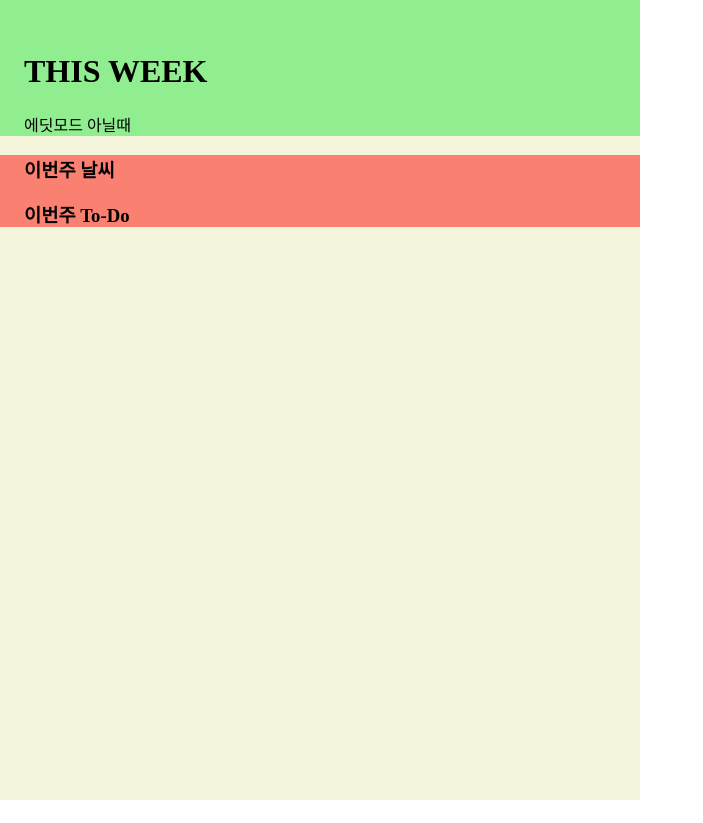
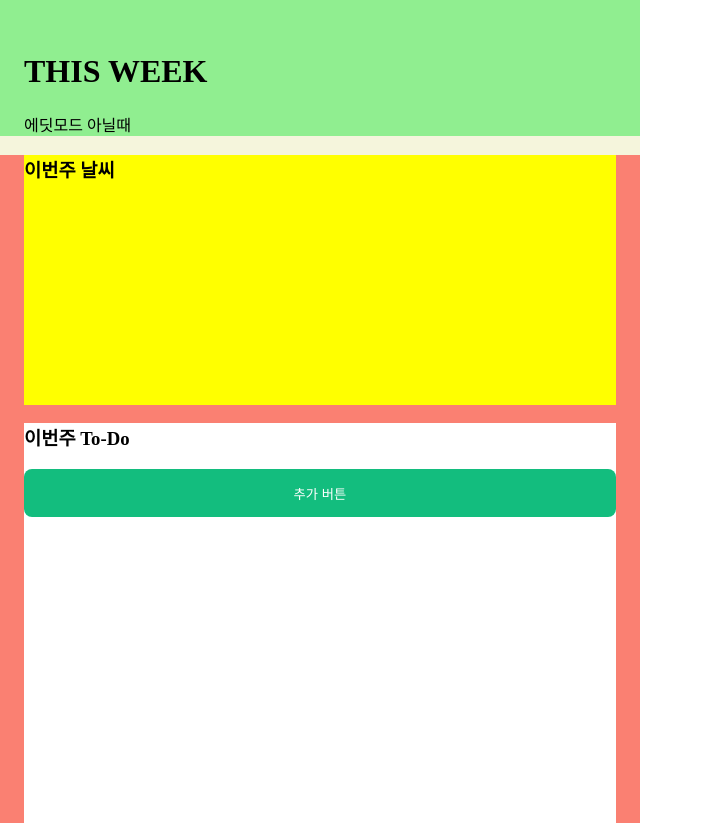
Before and after one commit to seungsooHa92/recoil-app, a React (Create React App) app: page / in a window 1280 px wide. Shown: the whole page, without its empty margins (0-703 px from the left). Before the commit the page ends 800 px from the top, so only its background shows below. Built offline with nearby package versions, Linux system fonts and the light colour scheme.

Commit message:
feat: 로컬스토리지 훅 사용

```diff
--- a/src/components/Home/TodoList.tsx
+++ b/src/components/Home/TodoList.tsx
@@ -1,12 +1,64 @@
-import React from 'react';
+import { observer } from 'mobx-react-lite';
+import React, { useState } from 'react';
+import { useEffect } from 'react';
+import { TodoModel } from 'src/store/model/TodoModel';
 import styled from 'styled-components';
+import { useStores } from '../../context/RootStoreProvider';
+import { useLocalStorage } from '../../hook/useLocalStorage';
 
 const TodoList = () => {
+  const { todoStore } = useStores();
+  const [state, setState] = useLocalStorage('tsodo', []);
+  const [todoList, setTodoList] = useState<Array<TodoModel>>(state);
+
+  useEffect(() => {
+    setTodoList(state);
+  }, []);
+
+  useEffect(() => {
+    setState(todoList);
+  }, [todoList]);
+
+  const handleAddTodo = () => {
+    const newTodo = new TodoModel();
+    newTodo.id = new Date().toISOString();
+    newTodo.isComplete = false;
+    newTodo.title = `이번주 할일 ${todoList.length + 1}`;
+    setTodoList(todoList.concat(newTodo));
+    setState(todoList);
+  };
+
   return (
-    <div>
+    <TodoListWrap>
       <h3>이번주 To-Do</h3>
-    </div>
+      <AddButton onClick={handleAddTodo}>추가 버튼</AddButton>
+      {todoList?.map(todo => (
+        <TodoItem key={todo.id}>
+          {/* <CheckBox checked={todo.isComplete} /> */}
+          {todo.title}
+        </TodoItem>
+      ))}
+    </TodoListWrap>
   );
 };
+const TodoListWrap = styled.div`
+  background: white;
+  height: 400px;
+`;
+const AddButton = styled.button`
+  background: #13bd7e;
+  color: white;
+  border: 0;
+  width: 100%;
+  height: 48px;
+  border-radius: 8px;
+`;
 
+const TodoItem = styled.div`
+  display: flex;
+  align-items: center;
+  width: 100%;
+`;
+
+const CheckBox = styled.input``;
 export default TodoList;
--- a/src/components/Home/Weather.tsx
+++ b/src/components/Home/Weather.tsx
@@ -3,13 +3,13 @@ import styled from 'styled-components';
 
 const Weather = () => {
   return (
-    <div>
+    <WeatherWrap>
       <h3>이번주 날씨</h3>
-    </div>
+    </WeatherWrap>
   );
 };
 const WeatherWrap = styled.div`
-  algin-items: center;
-  background: lightgreen;
+  background: yellow;
+  height: 250px;
 `;
 export default Weather;
--- /dev/null
+++ b/src/hook/useLocalStorage.tsx
@@ -0,0 +1,27 @@
+import { useState, useEffect } from 'react';
+
+//TODO
+
+type ReturnType<T> = [T | undefined, React.Dispatch<React.SetStateAction<T | undefined>>];
+// eslint-disable-next-line
+export const useLocalStorage = <T,>(key: string, initialValue?: T): ReturnType<T> => {
+  const [state, setState] = useState<T | undefined>(() => {
+    if (!initialValue) return;
+    try {
+      const value = localStorage.getItem(key);
+      return value ? JSON.parse(value) : initialValue;
+    } catch (err) {
+      return initialValue;
+    }
+  });
+  useEffect(() => {
+    if (state) {
+      try {
+        localStorage.setItem(key, JSON.stringify(state));
+      } catch (err) {
+        console.log(err);
+      }
+    }
+  }, [state, key]);
+  return [state, setState];
+};
--- a/src/store/model/TodoModel.ts
+++ b/src/store/model/TodoModel.ts
@@ -1,13 +1,13 @@
 import { makeAutoObservable } from 'mobx';
 
 export class TodoModel {
-  id: string = '';
+  id = '';
 
-  isComplete: boolean = false;
+  isComplete = false;
 
-  title: string = '';
+  title = '';
 
-  dueDate: Date = new Date();
+  dueDate: Date;
 
   constructor() {
     makeAutoObservable(this);
--- /dev/null
+++ b/src/store/repositry/TodoRepository.ts
@@ -0,0 +1,5 @@
+export const TodoRepository = {
+  getTodo() {
+    return JSON.parse(localStorage.getItem('todo') || '{}');
+  }
+};
--- a/src/store/todoStore.ts
+++ b/src/store/todoStore.ts
@@ -5,7 +5,7 @@ import { IRootStore } from '../types';
 class TodoStore {
   rootStore: IRootStore;
 
-  todoList: Array<TodoModel> = [];
+  _todoList: Array<TodoModel> = [];
 
   // editingTodo: TodoModel = {id:};
 
@@ -13,6 +13,10 @@ class TodoStore {
     makeAutoObservable(this);
     this.rootStore = rootStore;
   }
+
+  setLocalTodo(values: Array<TodoModel>) {
+    this._todoList = values;
+  }
 }
 
 export default TodoStore;
--- a/tsconfig.json
+++ b/tsconfig.json
@@ -1,6 +1,5 @@
 {
   "compilerOptions": {
-    "strict": true,
     "strictPropertyInitialization": false,
     "baseUrl": "./",
     "esModuleInterop": true,
```
Also changed, not shown: src/store/browser-storage/BrowserStorage.ts (added).
